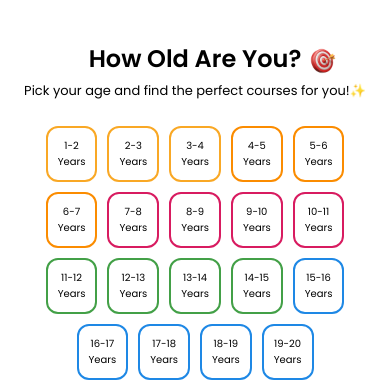
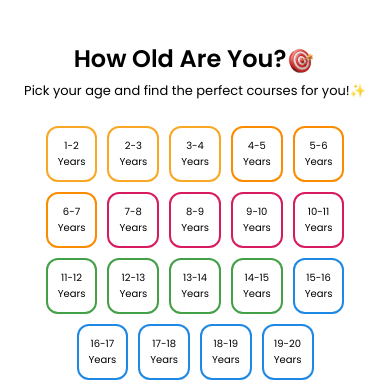
Before and after one commit to nishchal040/Undoschool, a plain HTML site: page index.html in a window 390 px wide. Shown: the part 465-848 px from the top of the page. Drawn offline with Linux system fonts and the light colour scheme; a web font is replaced by a local one.

Commit message:
Add files via upload

```diff
--- a/style.css
+++ b/style.css
@@ -107,7 +107,8 @@ section .search-bar button{
     font-family: poppins;
 }
 .age-container{
-    position: relative;
+    display: flex;
+    justify-content: center;
 }
 .age-container h1{
     display: flex;
@@ -116,7 +117,7 @@ section .search-bar button{
     font-weight: 400;
 }
 .age-container img{
-    position: absolute;
+
     right: 440px;
     margin-top: 5px;
     width: 30px;
@@ -824,16 +825,12 @@ section .search-bar button{
         width: 100%;
     }
     .age-container{
-        position: relative;
+        display: flex;
+        justify-content: center;
     }
     .age-container h1{
         font-size: x-large;
         font-weight: 600;
-    }
-    .age-container img{
-        position: absolute;
-        left: 79%;
-        top:0px;
     }
     .age p{
         font-size: small;
```
